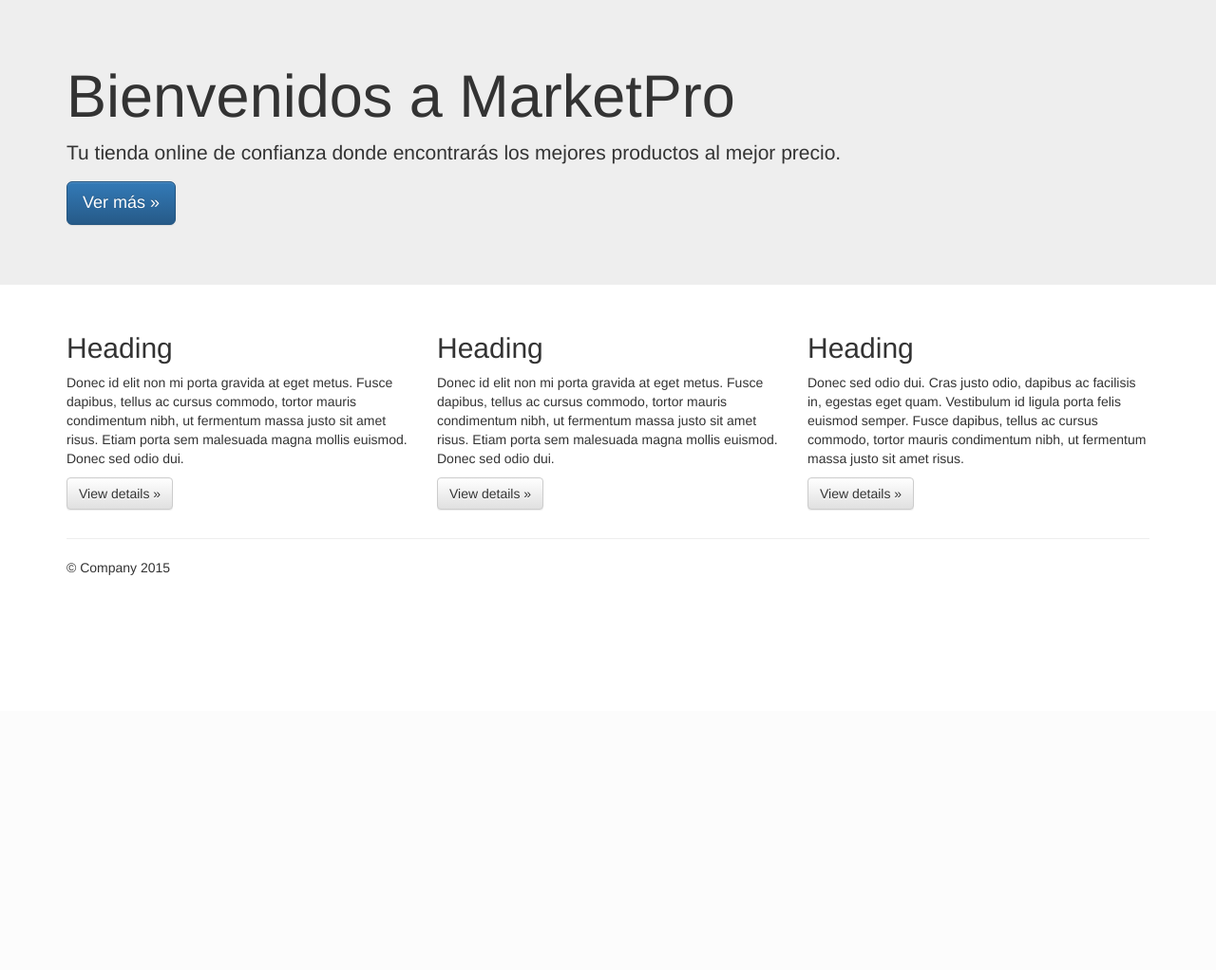
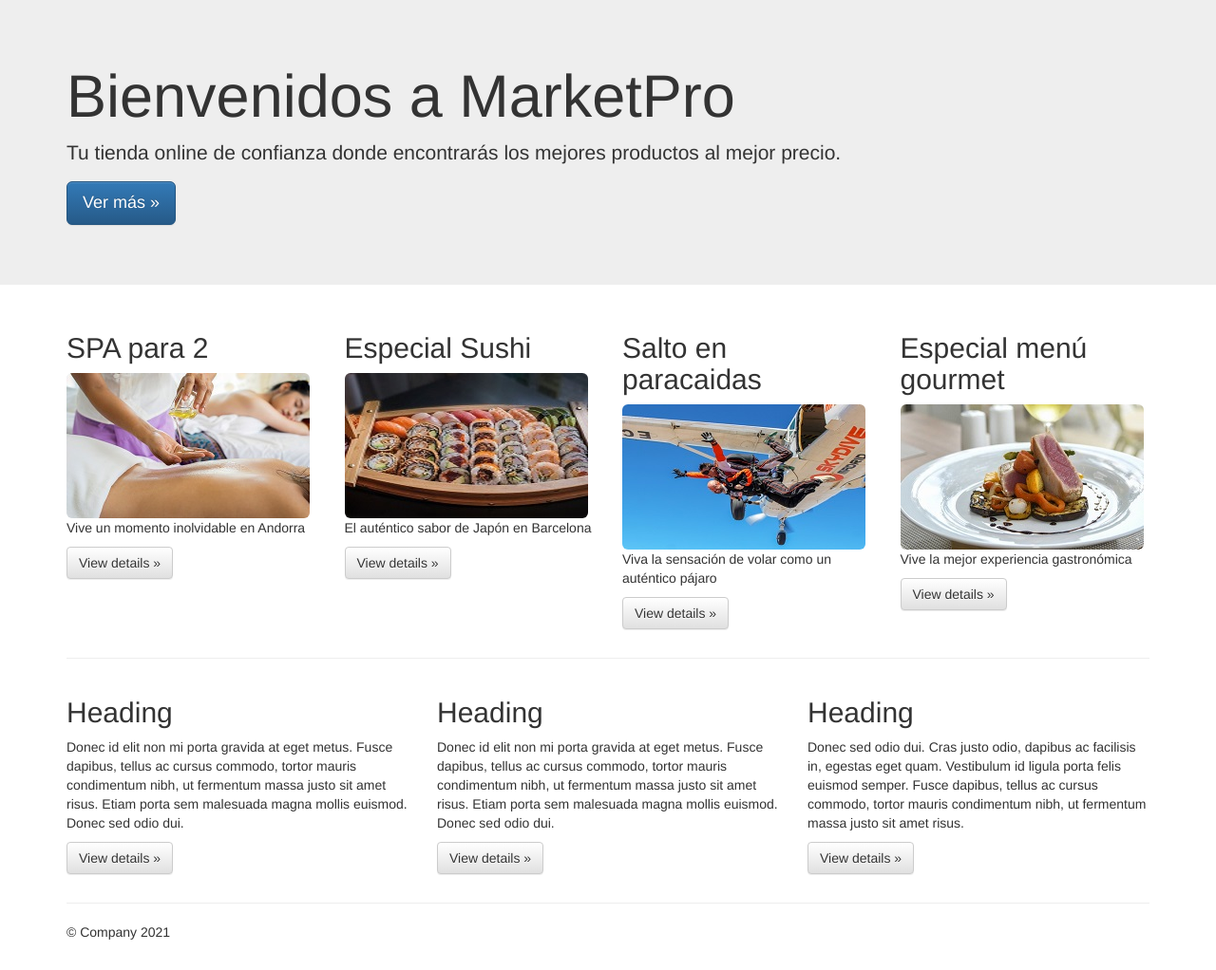
Before and after one commit to miryambathilde/marketpro, a PHP site: page / in a window 1280 px wide. Shown: the part 51-1073 px from the top of the page at 95% size. Before the commit the page ends 657 px from the top, so only its background shows below. Run offline with PHP 8.4, Linux system fonts and the light colour scheme; some libraries are stand-ins or nearby versions.

Commit message:
añadir nuestras mejores ofertas en portada

```diff
--- a/inc/footer.php
+++ b/inc/footer.php
@@ -21,7 +21,7 @@
       <hr>
 
       <footer>
-        <p>&copy; Company 2015</p>
+        <p>&copy; Company 2021</p>
       </footer>
     </div> <!-- /container -->        <script src="//ajax.googleapis.com/ajax/libs/jquery/1.11.2/jquery.min.js"></script>
         <script>window.jQuery || document.write('<script src="js/vendor/jquery-1.11.2.min.js"><\/script>')</script>
--- a/index.php
+++ b/index.php
@@ -1,31 +1,40 @@
-<?
+<?php
 $ofertas = array ();
 //array con valor 1 y los valores serían las filas de la BBDD//
 $ofertas [001] = array (
   "nombre" => "SPA para 2",
-  "introDescripcion" => "Vive un momento inolvidable...",
+  "introDescripcion" => "Vive un momento inolvidable en Andorra",
   "descripcion" => "No te puedes perder...",
-  "imagen" => "url",
+  "imagen" => "img/spa.jpg",
   "precio" => 389,
   "precioOferta" => 49,
 );
 
 $ofertas [002] = array (
-  "nombre" => "Experiencia Porsche",
-  "introDescripcion" => "Vive la velocidad como nadie...",
+  "nombre" => "Especial Sushi",
+  "introDescripcion" => "El auténtico sabor de Japón en Barcelona",
   "descripcion" => "Siéntete único por un día...",
-  "imagen" => "url",
-  "precio" => 450,
-  "precioOferta" => 59,
+  "imagen" => "img/sushi.jpg",
+  "precio" => 80,
+  "precioOferta" => 20,
 );
 
 $ofertas [003] = array (
   "nombre" => "Salto en paracaidas",
-  "introDescripcion" => "Viva la sensación de volar...",
-  "descripcion" => "Siente la auténtica adrenalina..",
-  "imagen" => "url",
-  "precio" => 600,
-  "precioOferta" => 200,
+  "introDescripcion" => "Viva la sensación de volar como un auténtico pájaro",
+  "descripcion" => "Siente la auténtica adrenalina...",
+  "imagen" => "img/paracaidas.jpg",
+  "precio" => 280,
+  "precioOferta" => 150,
+);
+
+$ofertas [004] = array (
+  "nombre" => "Especial menú gourmet",
+  "introDescripcion" => "Vive la mejor experiencia gastronómica",
+  "descripcion" => "Siente el placer de comer como un verdadero sibarita...",
+  "imagen" => "img/gourmet.jpg",
+  "precio" => 150,
+  "precioOferta" => 60,
 );
 
 ?>
@@ -36,7 +45,6 @@
 include('inc/header.php');
 ?>
 
-
     <!-- Main jumbotron for a primary marketing message or call to action -->
     <div class="jumbotron">
       <div class="container">
@@ -46,4 +54,24 @@
       </div>
     </div>
 
+    <!-- COPIAMOS ESTO DE FOOTER.PHP -->
+    <!-- Destacados -->
+    <div class="container">
+      <div class="row">
+      <!-- BUCLE FOR EACH PARA LAS OFERTAS -->
+      <?php foreach ($ofertas as $oferta){?>
+
+        <div class="col-lg-3">
+          <h2><?php echo $oferta["nombre"];?></h2>
+          <img src="<?php echo $oferta["imagen"];?>" alt="<?php echo $oferta["nombre"];?>" class="img-rounded">
+          <p><?php echo $oferta["introDescripcion"];?></p>
+          <p><a class="btn btn-default" href="#" role="button">View details &raquo;</a></p>
+        </div>
+      <?php }?>
+    </div>
+
+    <hr>
+
+  </div> <!-- /Destacados -->
+
 <?php include('inc/footer.php'); ?>
```
Also changed, not shown: img/gourmet.jpg (added), img/paracaidas.jpg (added), img/spa.jpg (added), img/sushi.jpg (added).
